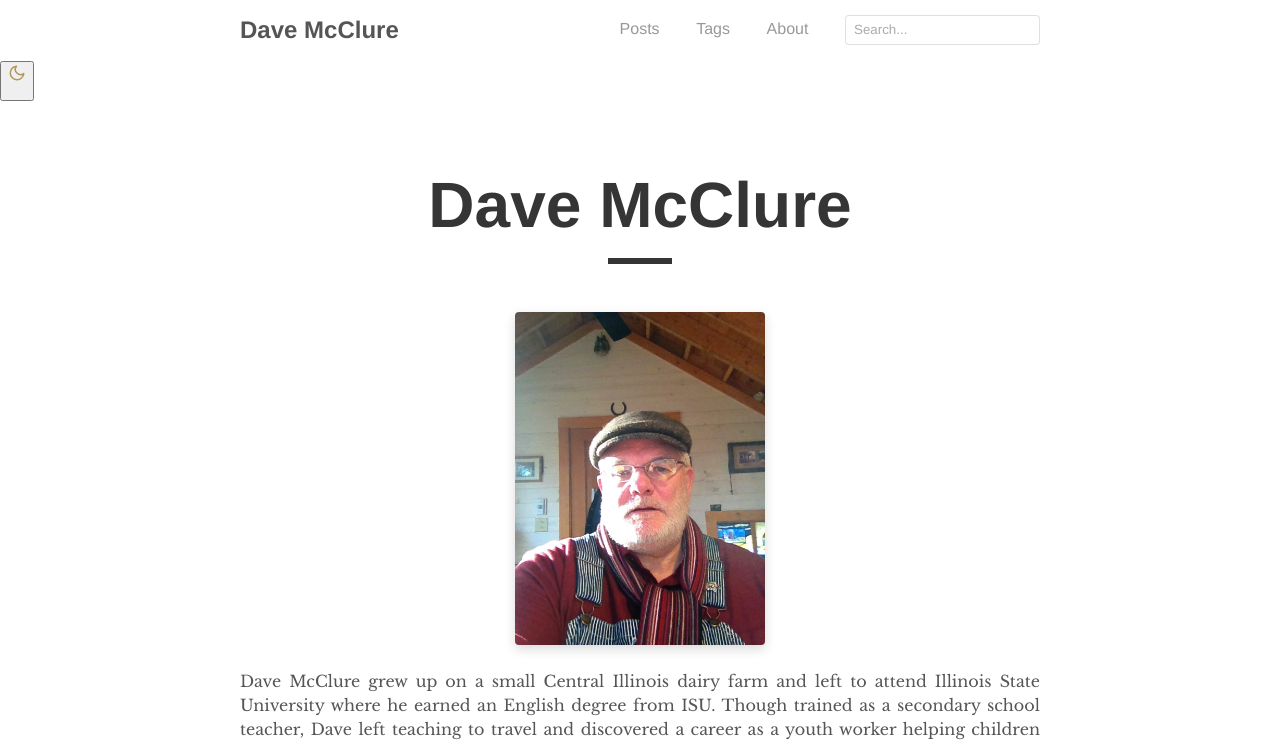
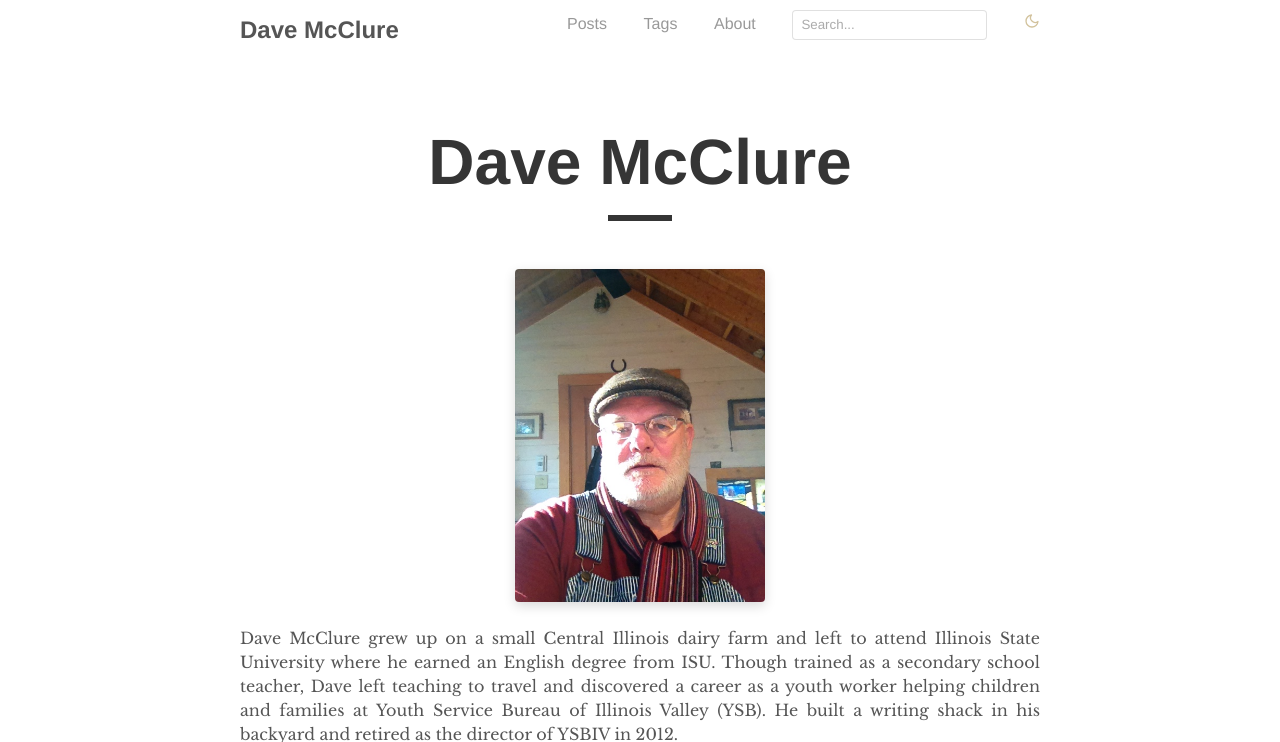
Before and after one commit to Daveintheshack/daveintheshack.github.io, a Jekyll site: the page built from _pages/about.md, in a window 1280 px wide. Shown: the top 742 px of the page. Built offline with Jekyll 4.4.1, drawn with Linux system fonts in a browser that asks for light colours; grey boxes are pictures that could not be loaded.

Commit message:
Update navigation.html

```diff
--- a/_includes/navigation.html
+++ b/_includes/navigation.html
@@ -11,6 +11,11 @@
         <input type="text" id="search-input" placeholder="Search...">
         <ul id="results-container"></ul>
       </li>
+      <li>
+        <button id="dark-mode-toggle" aria-label="Toggle dark mode" style="background: none !important; border: none !important; box-shadow: none !important; cursor: pointer; padding: 0 !important; margin: 0; display: inline-flex; align-items: center;">
+          <img src="{{ "/assets/moon.svg" | relative_url }}" alt="Toggle dark mode" style="width: 16px; height: 16px; display: block; opacity: 0.7;">
+        </button>
+      </li>
     </ul>
   </div>
 </nav>
@@ -22,10 +27,6 @@
     json: '{{ site.baseurl }}/search.json'
   });
 </script>
-
-<button id="dark-mode-toggle" aria-label="Toggle dark mode">
-  <img src="{{ "/assets/moon.svg" | relative_url }}" alt="Toggle dark mode" style="width: 18px; height: 18px; display: block; opacity: 0.7;">
-</button>
 <script>
   var toggle = document.getElementById('dark-mode-toggle');
   var html = document.documentElement;
```
